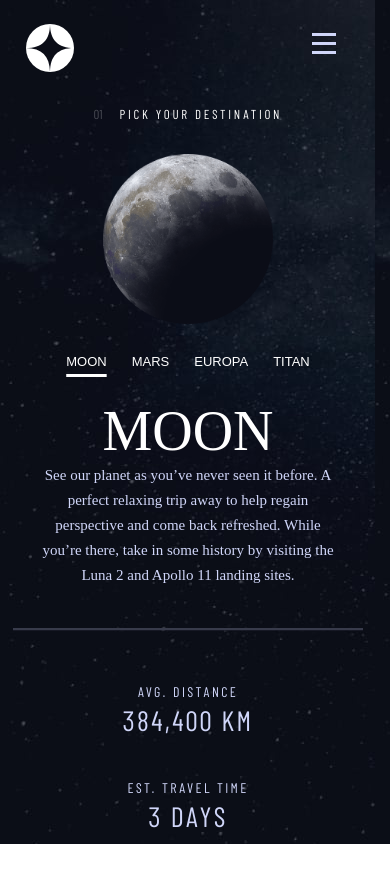
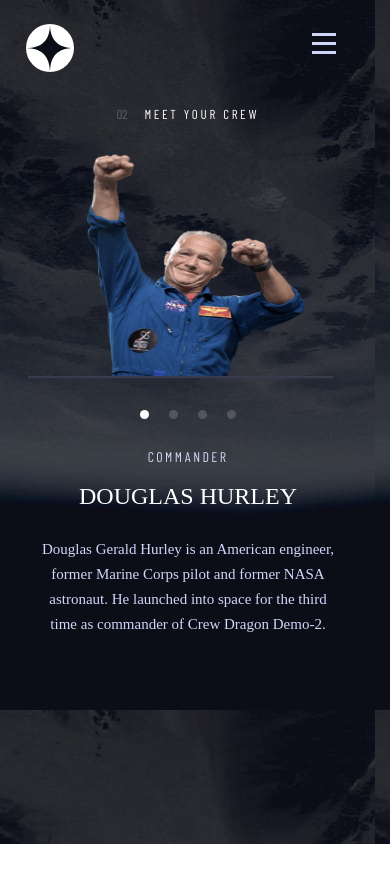
Before and after one commit to SonTonyD/Space-tourism-multi-page-website, an Angular app: page / in a window 390 px wide. Shown: the top 882 px of the page. After the commit the page ends 844 px from the top, so only its background shows below. Built offline with nearby package versions, Linux system fonts and the light colour scheme.

Commit message:
mobile design crew OK, TODO: make touch slider on it

```diff
--- a/src/app/app.component.ts
+++ b/src/app/app.component.ts
@@ -6,11 +6,12 @@
   styleUrls: ['./app.component.css']
 })
 export class AppComponent implements AfterViewInit {
+  title = "space-tourism"
 
   @ViewChild('screen') containerElement!: ElementRef;
 
   isMenuOpen = false;
-  currentPage = "destination"
+  currentPage = "crew"
 
   constructor(private renderer : Renderer2) { }
 
@@ -36,7 +37,7 @@
     }
 
     if (event == "crew" || event == " technology") {
-      this.renderer.setStyle(this.containerElement.nativeElement, 'height', '710px');
+      this.renderer.setStyle(this.containerElement.nativeElement, 'height', '668px');
     }
 
     if (event == "home") {
--- a/src/app/crew/crew.component.css
+++ b/src/app/crew/crew.component.css
@@ -0,0 +1,131 @@
+@font-face {
+    font-family: 'Barlow Condensed';
+    src: url(/assets/fonts/BarlowCondensed-Regular.ttf) format("truetype");
+}
+
+.container {
+    display: block;
+    height: 640px;
+    width: 100%;
+    margin-top: -88px;
+    z-index: -1;
+
+}
+
+.background {
+    background-image: url("/assets/assets/crew/background-crew-mobile.jpg");
+    width: 100%;
+    height: 100%;
+    position: fixed;
+    z-index: -2;
+    margin-top: -105px;
+
+}
+
+
+.meet-your-crew {
+    margin-top: 120px;
+    display: flex;
+    justify-content: center;
+}
+
+.meet-your-crew .number {
+    font-family: 'Barlow Condensed';
+    color: white;
+    font-size: 13px;
+    text-transform: uppercase;
+    opacity: 0.25;
+    line-height: 19px;
+}
+
+.meet-your-crew .text-meet-your-crew {
+    font-family: 'Barlow Condensed';
+    color: white;
+    font-size: 13px;
+    font-weight: 400px;
+    text-transform: uppercase;
+    margin-left: 17px;
+    line-height: 19px;
+    letter-spacing: 2.7px;
+}
+
+.crew-image {
+    display: block;
+    margin-left: auto;
+    margin-right: 120px;
+    width: 170px;
+    height: 170px;
+    margin-top: 30px;
+}
+
+.crew-navigation {
+    display: flex;
+    justify-content: center;
+    column-gap: 20px;
+    margin-top: 29px;
+}
+.crew-navigation button {
+    font-size: 13px;
+    text-transform: uppercase;
+    list-style-type: none;
+    color: white;
+    background: white;
+    border: none;
+    width: 9px;
+    height: 9px;
+    border-radius: 50%;
+
+}
+
+.crew-role {
+    font-family: 'Barlow Condensed';
+    font-style: normal;
+    font-weight: 400;
+    font-size: 14px;
+    line-height: 17px;
+
+    text-align: center;
+    letter-spacing: 2.3625px;
+    text-transform: uppercase;
+
+    color: #D0D6F9;
+    margin-top: 29px;
+}
+
+.crew-name {
+    font-family: 'Bellefair';
+    font-style: normal;
+    font-weight: 400;
+    font-size: 24px;
+    line-height: 28px;
+    text-align: center;
+    color: #FFFFFF;
+    text-transform: uppercase;
+    font-family: 'Bellefair';
+    margin-top: 17px;
+}
+
+.crew-bio {
+    font-family: 'Barlow';
+    font-style: normal;
+    font-weight: 400;
+    font-size: 15px;
+    line-height: 25px;
+
+    text-align: center;
+
+    color: #D0D6F9;
+    width: 300px;
+    margin-left: auto;
+    margin-right: auto;
+    margin-top: 27px;
+}
+
+.divider {
+    display: block;
+    margin-left: auto;
+    margin-right: auto;
+    width: 350px;
+    margin-top: 52px;
+    height: 5px;
+}
--- a/src/app/crew/crew.component.html
+++ b/src/app/crew/crew.component.html
@@ -1 +1,26 @@
-<p>crew works!</p>
+<div class="container">
+    <div class="background"></div>
+    <div class="meet-your-crew">
+        <div class="number">02</div>
+        <div class="text-meet-your-crew">meet your crew</div>
+    </div>
+    <div class="crew-image">
+        <img src= "{{currentCrewImage}}" width = "220" height = "223">
+    </div>
+    <div class="divider">
+        <svg width="320">
+            <g>
+                <line x1="15" y1="1" x2="400" y2="1" stroke="#383B4B" stroke-width="1%" />
+            </g>
+        </svg>
+    </div>
+    <div class="crew-navigation">
+        <button (click)="applyChangeCrew(crewMember1)" #crewMemberBtn1></button>
+        <button (click)="applyChangeCrew(crewMember2)" #crewMemberBtn2></button>
+        <button (click)="applyChangeCrew(crewMember3)" #crewMemberBtn3></button>
+        <button (click)="applyChangeCrew(crewMember4)" #crewMemberBtn4></button>
+    </div>
+    <div class="crew-role">{{currentCrewRole}}</div>
+    <div class="crew-name">{{currentCrewName}}</div>
+    <div class="crew-bio"> {{currentCrewBio}} </div>
+</div>
--- a/src/app/crew/crew.component.ts
+++ b/src/app/crew/crew.component.ts
@@ -1,4 +1,5 @@
-import { Component, OnInit } from '@angular/core';
+import { Component, ElementRef, OnInit, Renderer2, ViewChild } from '@angular/core';
+import { AppService } from '../app.service';
 
 @Component({
   selector: 'app-crew',
@@ -7,9 +8,73 @@
 })
 export class CrewComponent implements OnInit {
 
-  constructor() { }
+  constructor(
+    private service: AppService,
+    private renderer : Renderer2
+  ) { }
+
+  currentCrewImage !: string;
+  currentCrewRole !: string;
+  currentCrewName !: string;
+  currentCrewBio !: string;
+
+  crewMember1 : any;
+  crewMember2 : any;
+  crewMember3 : any;
+  crewMember4 : any;
+
+  @ViewChild('crewMemberBtn1') crewMemberBtnElement1 !: ElementRef;
+  @ViewChild('crewMemberBtn2') crewMemberBtnElement2 !: ElementRef;
+  @ViewChild('crewMemberBtn3') crewMemberBtnElement3 !: ElementRef;
+  @ViewChild('crewMemberBtn4') crewMemberBtnElement4 !: ElementRef;
 
   ngOnInit(): void {
+    this.service.getData().subscribe(
+      (res) => {
+        this.crewMember1 = res.crew[0];
+        this.crewMember2 = res.crew[1];
+        this.crewMember3 = res.crew[2];
+        this.crewMember4 = res.crew[3];
+
+        this.applyChangeCrew(this.crewMember1);
+
+
+      }
+    )
+  }
+
+  applyChangeCrew(crewMember: any) {
+    this.currentCrewImage = "/assets/" + crewMember.images.png;
+    this.currentCrewRole = crewMember.role
+    this.currentCrewName = crewMember.name
+    this.currentCrewBio = crewMember.bio
+
+    switch (this.currentCrewName) {
+      case 'Douglas Hurley':
+        this.applyOpacity(this.crewMemberBtnElement1);
+        this.removeOpacity(this.crewMemberBtnElement2, this.crewMemberBtnElement3, this.crewMemberBtnElement4);
+        break;
+      case 'Mark Shuttleworth': this.applyOpacity(this.crewMemberBtnElement2);
+        this.removeOpacity(this.crewMemberBtnElement1, this.crewMemberBtnElement3, this.crewMemberBtnElement4);
+        break;
+      case 'Victor Glover': this.applyOpacity(this.crewMemberBtnElement3);
+        this.removeOpacity(this.crewMemberBtnElement2, this.crewMemberBtnElement1, this.crewMemberBtnElement4);
+        break;
+      case 'Anousheh Ansari': this.applyOpacity(this.crewMemberBtnElement4);
+        this.removeOpacity(this.crewMemberBtnElement2, this.crewMemberBtnElement3, this.crewMemberBtnElement1);
+        break;
+      default: this.applyOpacity(this.crewMemberBtnElement1); break;
+    }
+  }
+
+  applyOpacity(btnElement : ElementRef) {
+    this.renderer.setStyle(btnElement.nativeElement, 'opacity', '1');
+  }
+
+  removeOpacity(btnElement1 : ElementRef, btnElement2 : ElementRef, btnElement3 : ElementRef) {
+    this.renderer.setStyle(btnElement1.nativeElement, 'opacity', '0.17');
+    this.renderer.setStyle(btnElement2.nativeElement, 'opacity', '0.17');
+    this.renderer.setStyle(btnElement3.nativeElement, 'opacity', '0.17');
   }
 
 }
--- a/src/app/destination/destination.component.html
+++ b/src/app/destination/destination.component.html
@@ -16,9 +16,9 @@
     <div class="planet-name">{{currentPlanetName}}</div>
     <div class="planet-description"> {{currentPlanetDescription}} </div>
     <div class="divider">
-        <svg width="350">
+        <svg width="320">
             <g>
-                <line x1="0" y1="1" x2="400" y2="1" stroke="#383B4B" stroke-width="1%" />
+                <line x1="15" y1="1" x2="400" y2="1" stroke="#383B4B" stroke-width="1%" />
             </g>
         </svg>
     </div>
```
